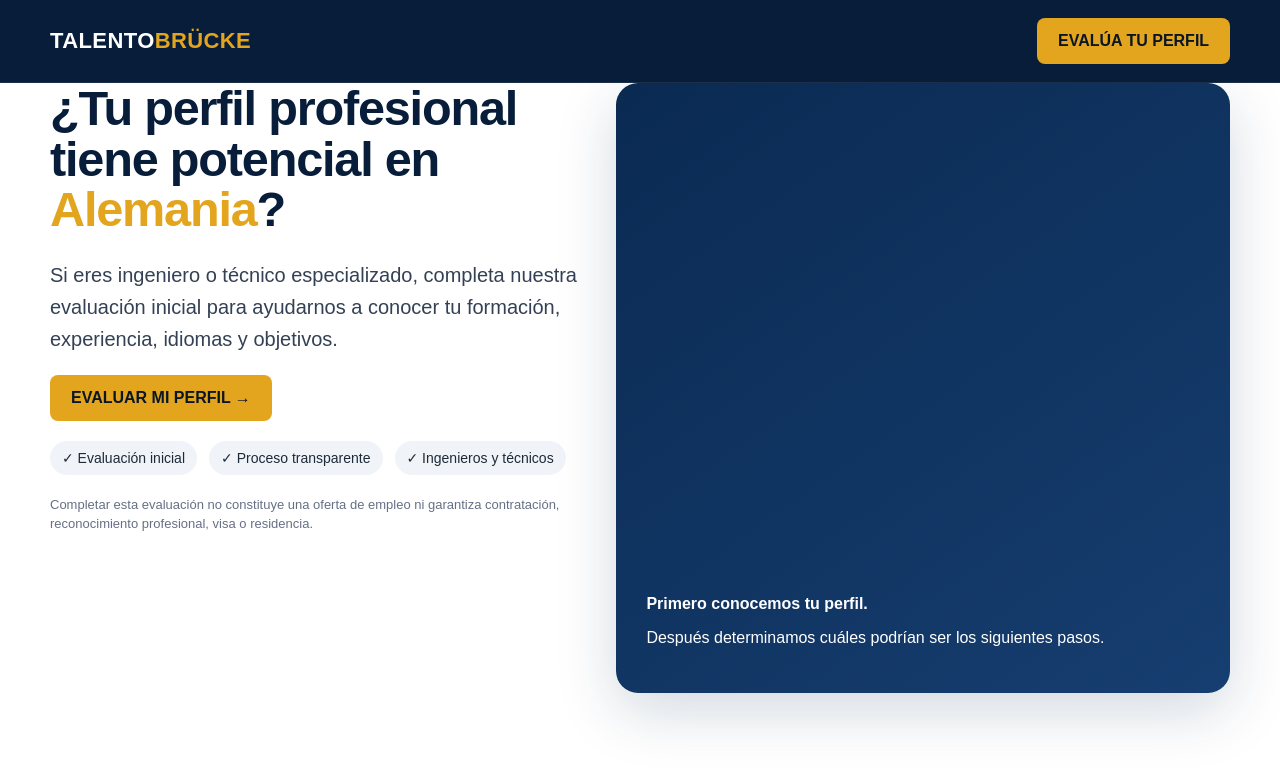
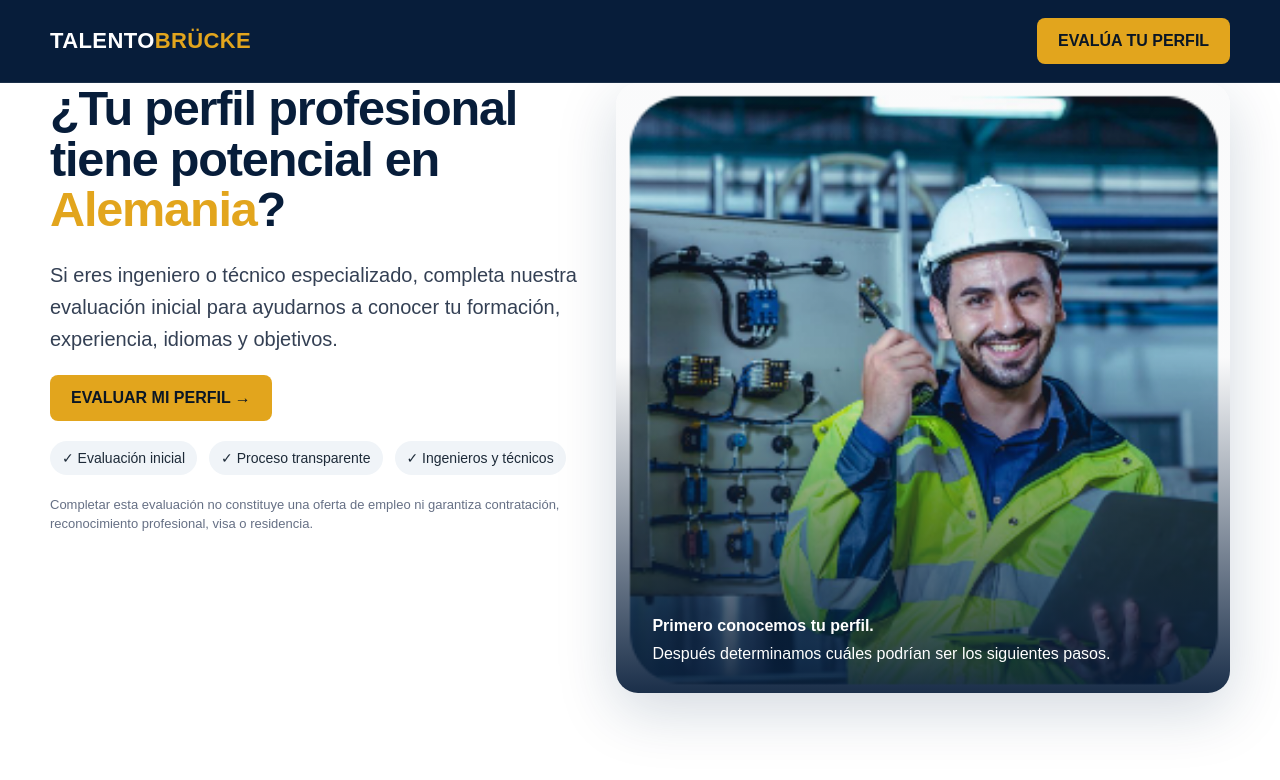
Before and after one commit to fiveseasonsrealty-ux/TALENTOBRUCKE-CRM, a Next.js app: page /evaluacion in a window 1280 px wide. Shown: the top 780 px of the page. Built offline with nearby package versions, Linux system fonts and the light colour scheme.

Commit message:
Añadir foto al hero de evaluación

```diff
--- a/app/evaluacion/page.tsx
+++ b/app/evaluacion/page.tsx
@@ -104,9 +104,42 @@ const tracking = useMemo(() => params(), []);
             </div>
             <p className="notice">Completar esta evaluación no constituye una oferta de empleo ni garantiza contratación, reconocimiento profesional, visa o residencia.</p>
           </div>
-          <div className="hero-card">
-            <div><strong>Primero conocemos tu perfil.</strong><p>Después determinamos cuáles podrían ser los siguientes pasos.</p></div>
-          </div>
+        <div
+  className="hero-card"
+  style={{
+    position: "relative",
+    overflow: "hidden",
+    backgroundImage: "url('/evaluacion-ingeniero.png')",
+    backgroundSize: "cover",
+    backgroundPosition: "center",
+    backgroundRepeat: "no-repeat",
+  }}
+>
+  <div
+    style={{
+      position: "absolute",
+      inset: 0,
+      background:
+        "linear-gradient(to bottom, rgba(7,29,58,0.02) 45%, rgba(7,29,58,0.92) 100%)",
+    }}
+  />
+
+  <div
+    style={{
+      position: "absolute",
+      left: "36px",
+      right: "36px",
+      bottom: "30px",
+      zIndex: 2,
+      color: "white",
+    }}
+  >
+    <strong>Primero conocemos tu perfil.</strong>
+    <p style={{ marginTop: "10px", marginBottom: 0 }}>
+      Después determinamos cuáles podrían ser los siguientes pasos.
+    </p>
+  </div>
+</div>
         </div>
       </section>
 
```
